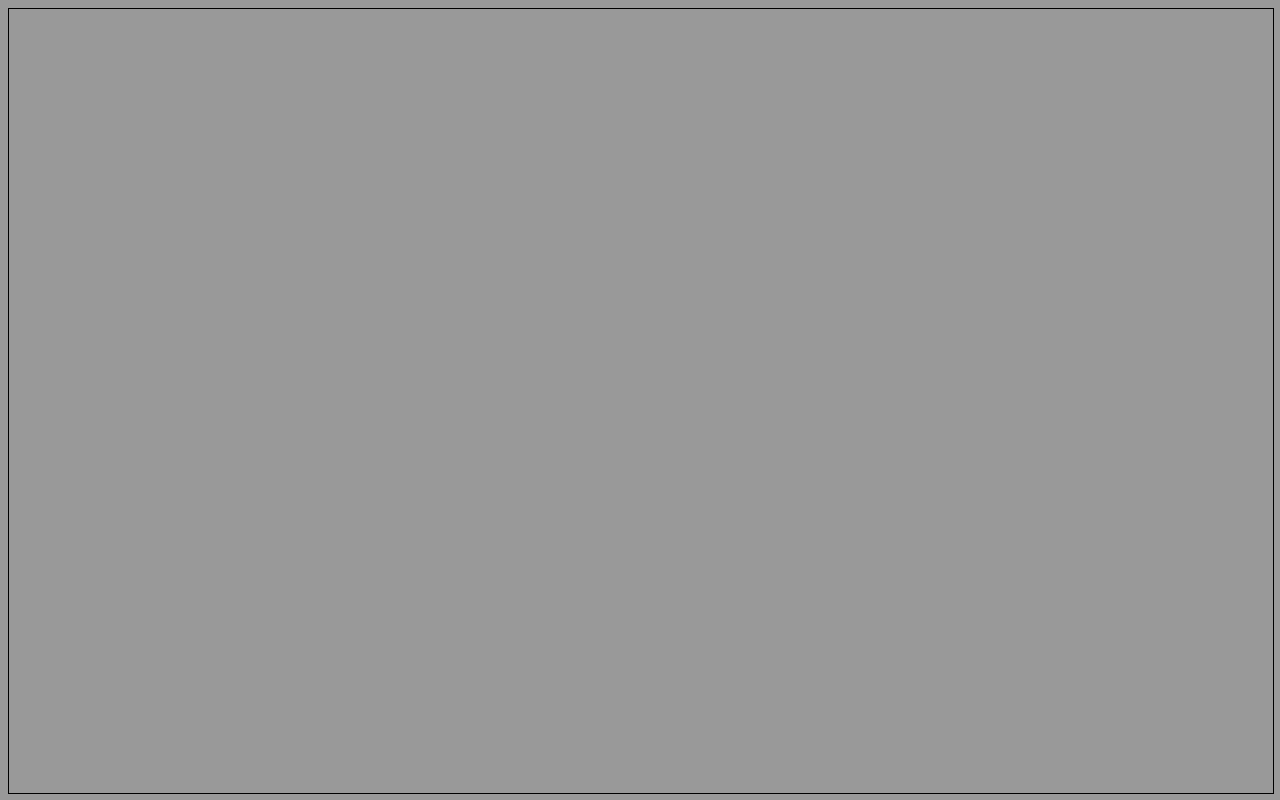
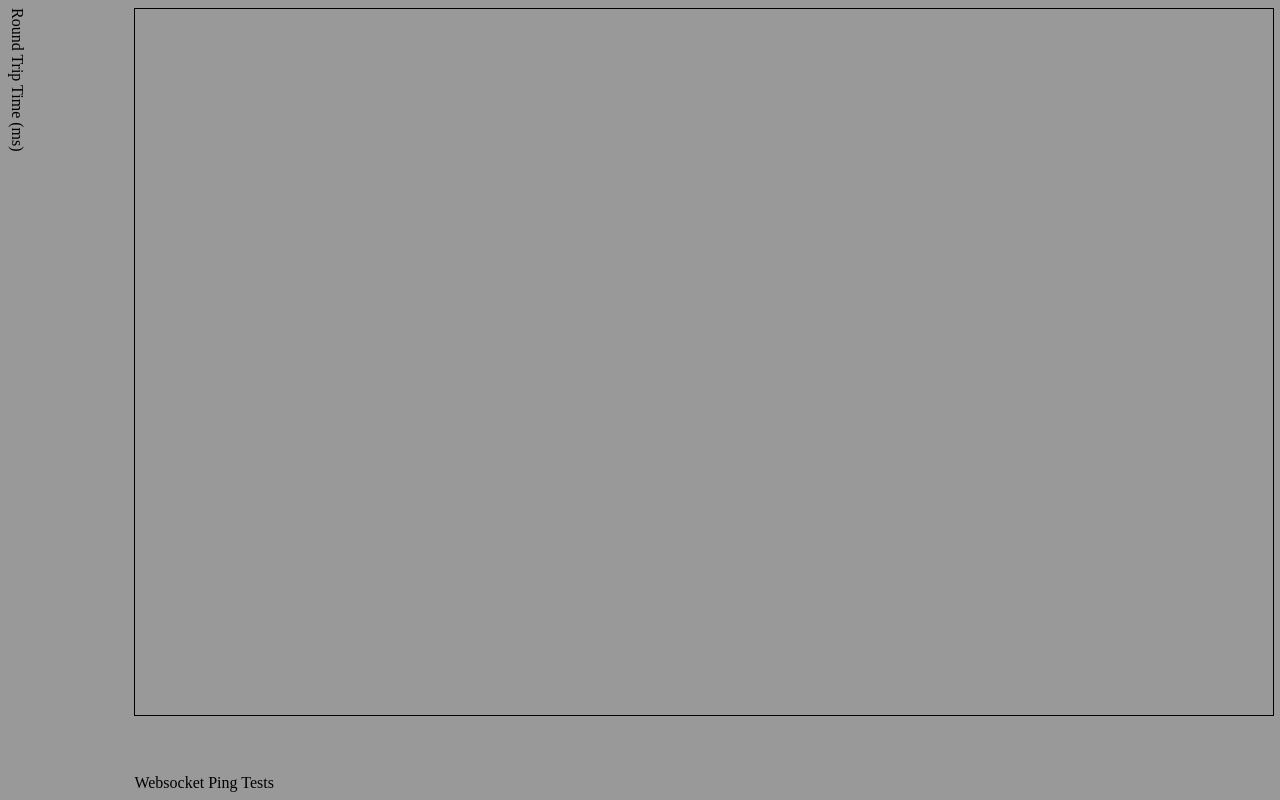
Before and after one commit to fractalbach/ninjaArena, a plain HTML site: page web/index.html in a window 1280 px wide. Drawn offline with Linux system fonts and the light colour scheme.

Commit message:
improved graph; added a systemctl script

```diff
--- a/web/index.html
+++ b/web/index.html
@@ -21,8 +21,24 @@
     }
     svg {
 	position: absolute;
-	height: 100%;
-	width: 100%;
+	top: 0;
+	bottom: 0;
+	left: 10%;
+	height: 90%;
+	width: 90%;
+    }
+    #graph-axis-y-text {
+	position: absolute;
+	height: 90%;
+	writing-mode: vertical-rl;
+	top: 0;
+	left: 0;
+    }
+    #graph-axis-x-text{
+	position: absolute;
+	width: 90%;
+	bottom: 0px;
+	left: 10%;
     }
     #graphbox {
 	border: 1px solid;
@@ -41,7 +57,9 @@
   </style>
 
   <body>
-    <svg id="graphbox" viewbox="0 0 400 50" preserveAspectRatio="none">
+    <div id="graph-axis-x-text">Websocket Ping Tests</div>
+    <div id="graph-axis-y-text">Round Trip Time (ms)</div>
+    <svg id="graphbox" viewbox="0 0 400 100" preserveAspectRatio="none">
       <g id="graph" fill="#8ef">
 	<rect x="0" y="0" width="0" height="0" />
 	<rect x="0" y="0" width="0" height="0" />
```
Also changed, not shown: 1 other file.
